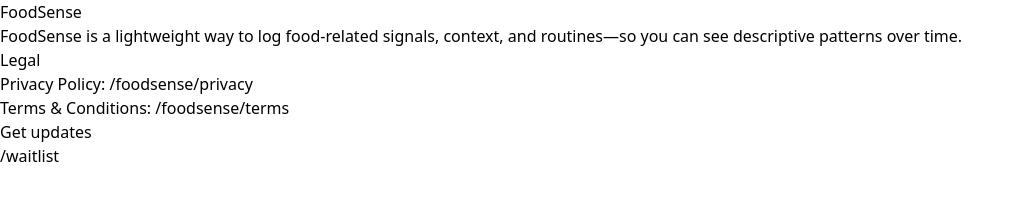
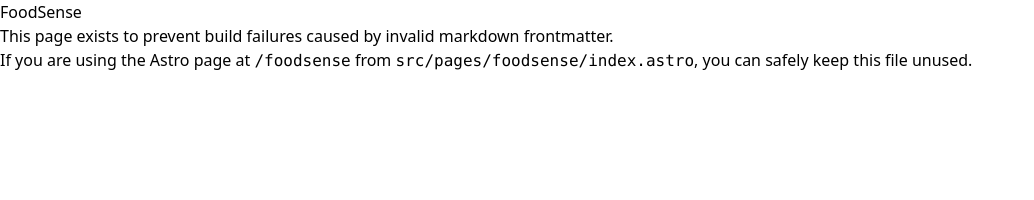
Before and after one commit to caseyxiang/omnise-site, an Astro site: page /foodsense/index.astro in a window 1280 px wide. Shown: the whole page, without its empty margins (0-1034 px from the left). Built offline with nearby package versions, Linux system fonts and the light colour scheme; Astro itself is replaced by a stand-in of ours.

Commit message:
Fix foodsense markdown page to unblock build

```diff
--- a/src/pages/foodsense/index.astro.md
+++ b/src/pages/foodsense/index.astro.md
@@ -1,17 +1,10 @@
 ---
 title: "FoodSense"
-description: "Track simple food signals and habits over time."
+description: "Track simple food-related signals and routines over time—descriptively."
 ---
 
 # FoodSense
 
-FoodSense is a lightweight way to log food-related signals, context, and routines—so you can see descriptive patterns over time.
+This page exists to prevent build failures caused by invalid markdown frontmatter.
 
-## Legal
-
-- Privacy Policy: /foodsense/privacy
-- Terms & Conditions: /foodsense/terms
-
-## Get updates
-
-- /waitlist
+If you are using the Astro page at `/foodsense` from `src/pages/foodsense/index.astro`, you can safely keep this file unused.
```
